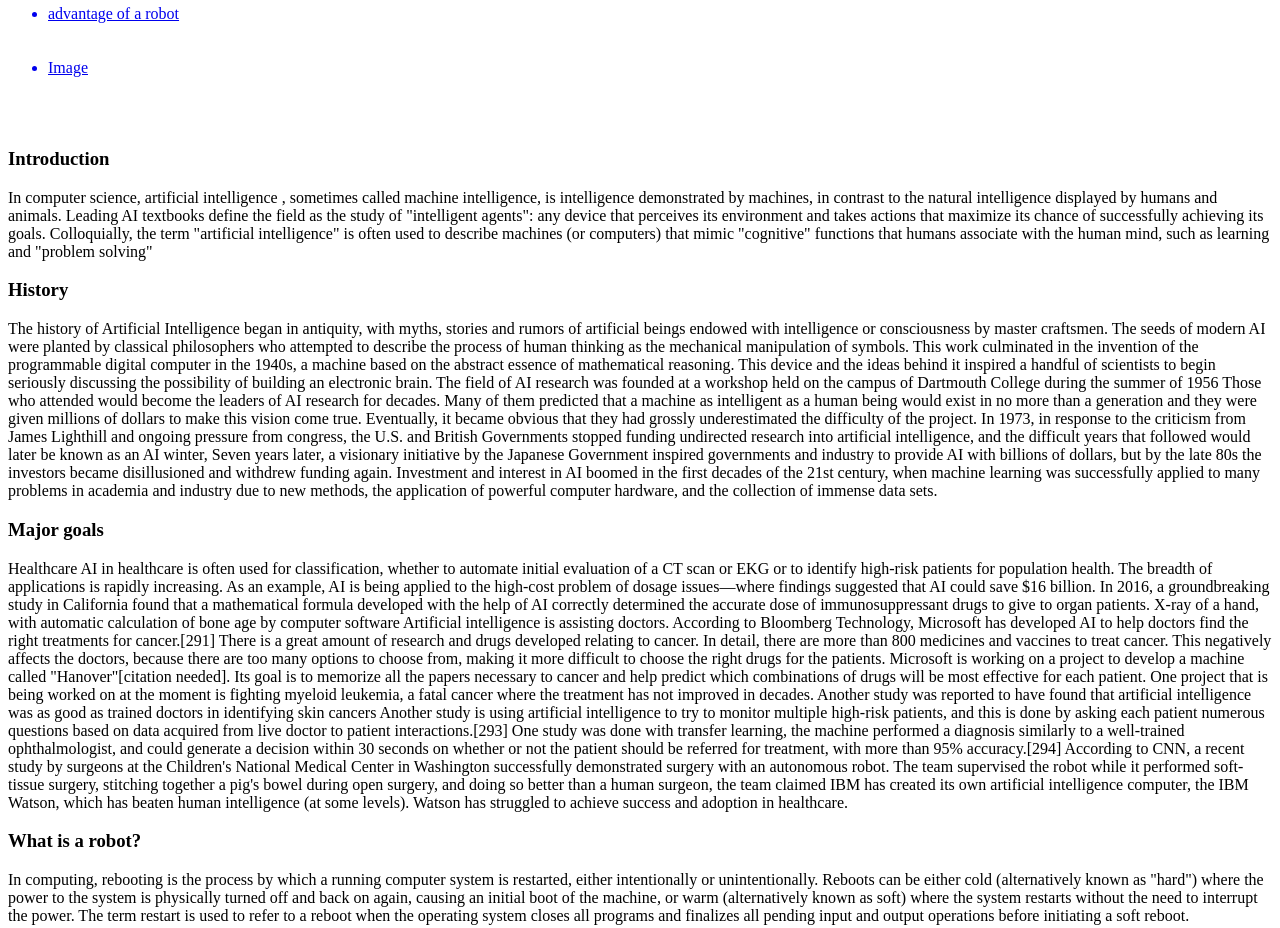
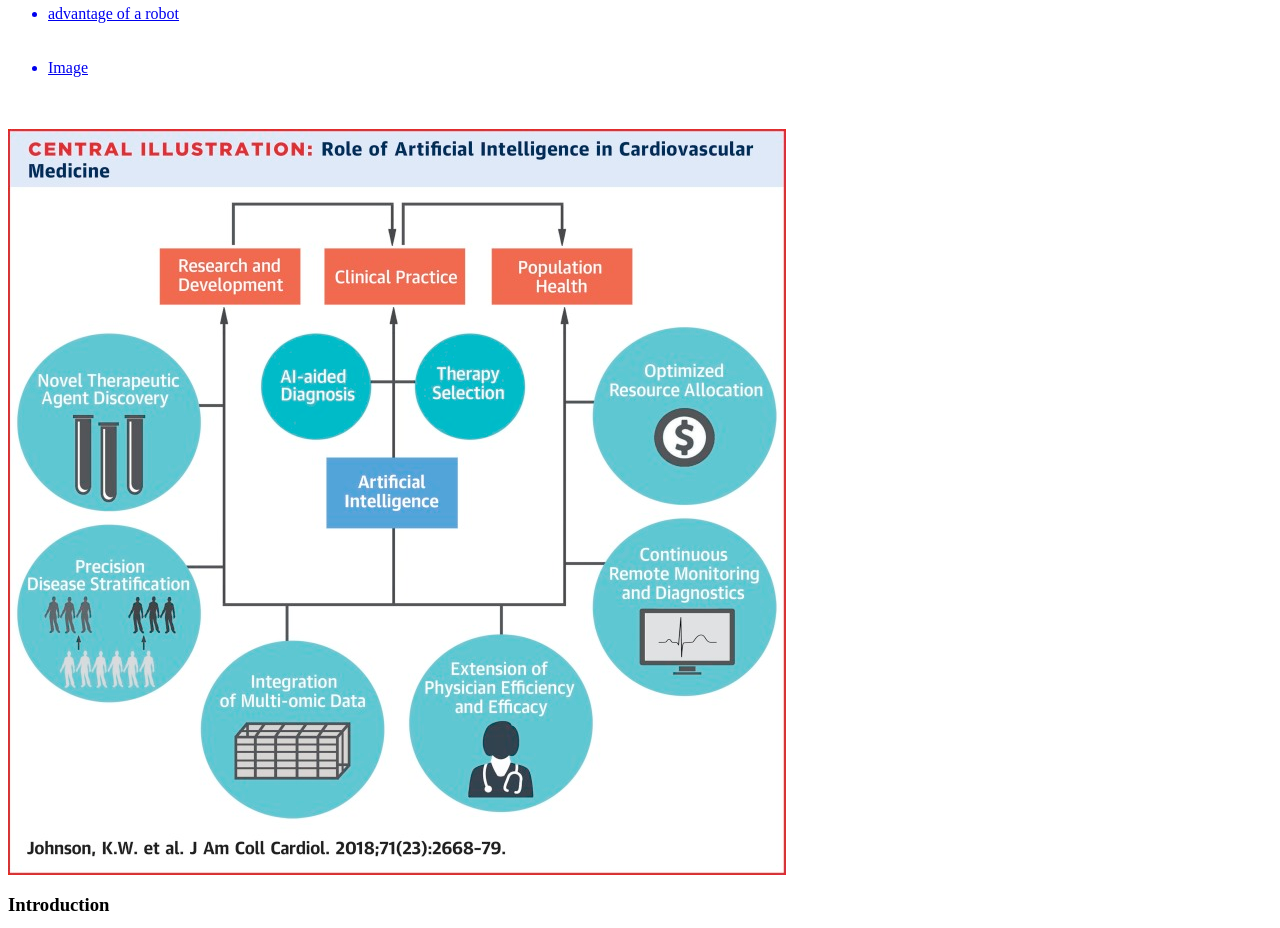
Before and after one commit to praa-khater/ECE006, a plain HTML site: page index.html in a window 1280 px wide. Shown: the part 380-1308 px from the top of the page. Drawn offline with Linux system fonts and the light colour scheme.

Commit message:
Update index.html

```diff
--- a/index.html
+++ b/index.html
@@ -16,6 +16,7 @@
                            <a href="#Image">  <li>Image</li></a>
                     </ul> <br> <br>
 
+        <img src="one.jpg" alt="Artificial Intelligence">
 
         <h3>Introduction</h3>
         <p id="Introduction">In computer science, artificial intelligence , sometimes called machine intelligence, is intelligence demonstrated by machines, in contrast to the natural intelligence displayed by humans and animals. Leading AI textbooks define the field as the study of "intelligent agents": any device that perceives its environment and takes actions that maximize its chance of successfully achieving its goals. Colloquially, the term "artificial intelligence" is often used to describe machines (or computers) that mimic "cognitive" functions that humans associate with the human mind, such as learning and "problem solving"</p>
```
